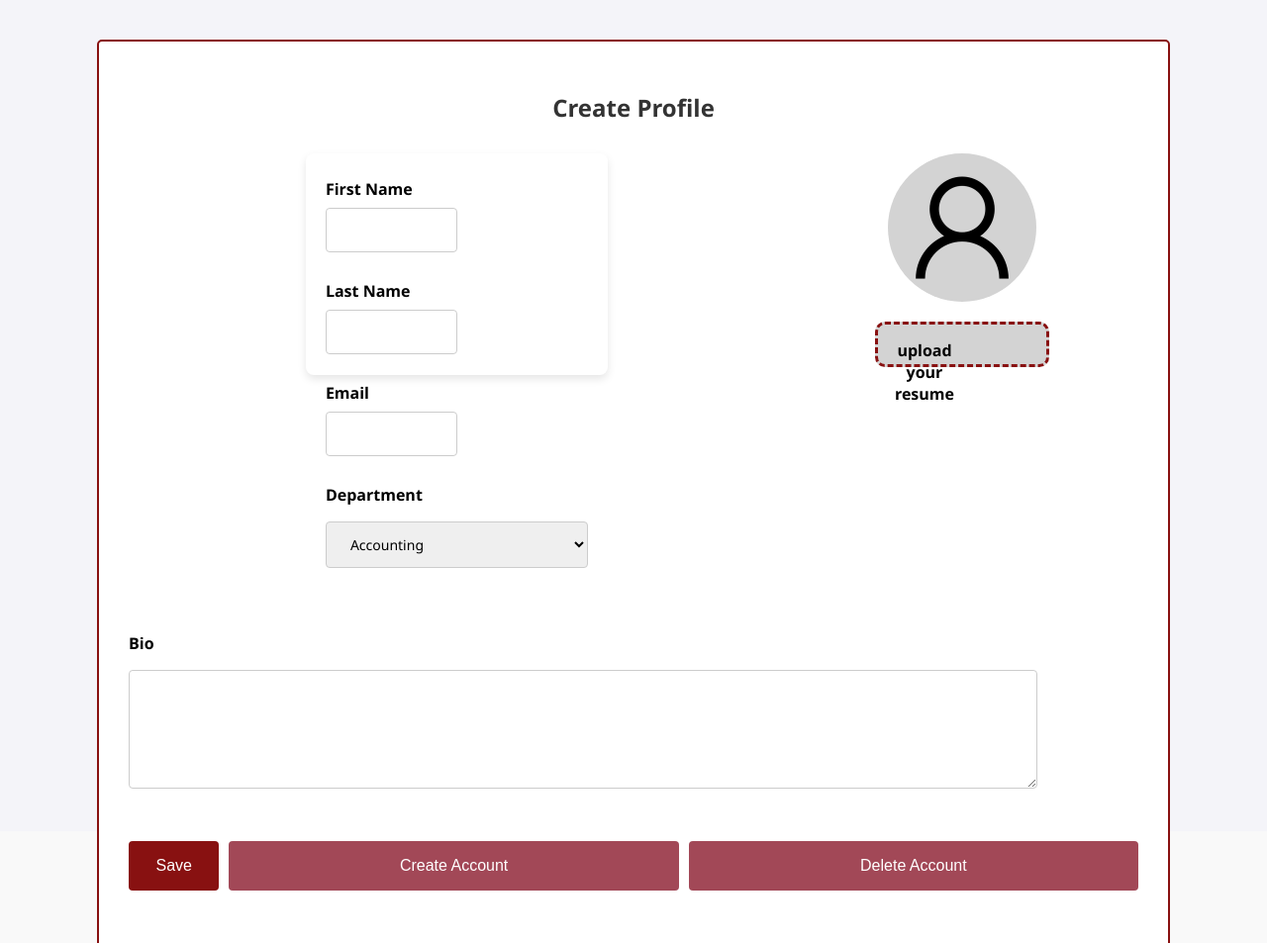
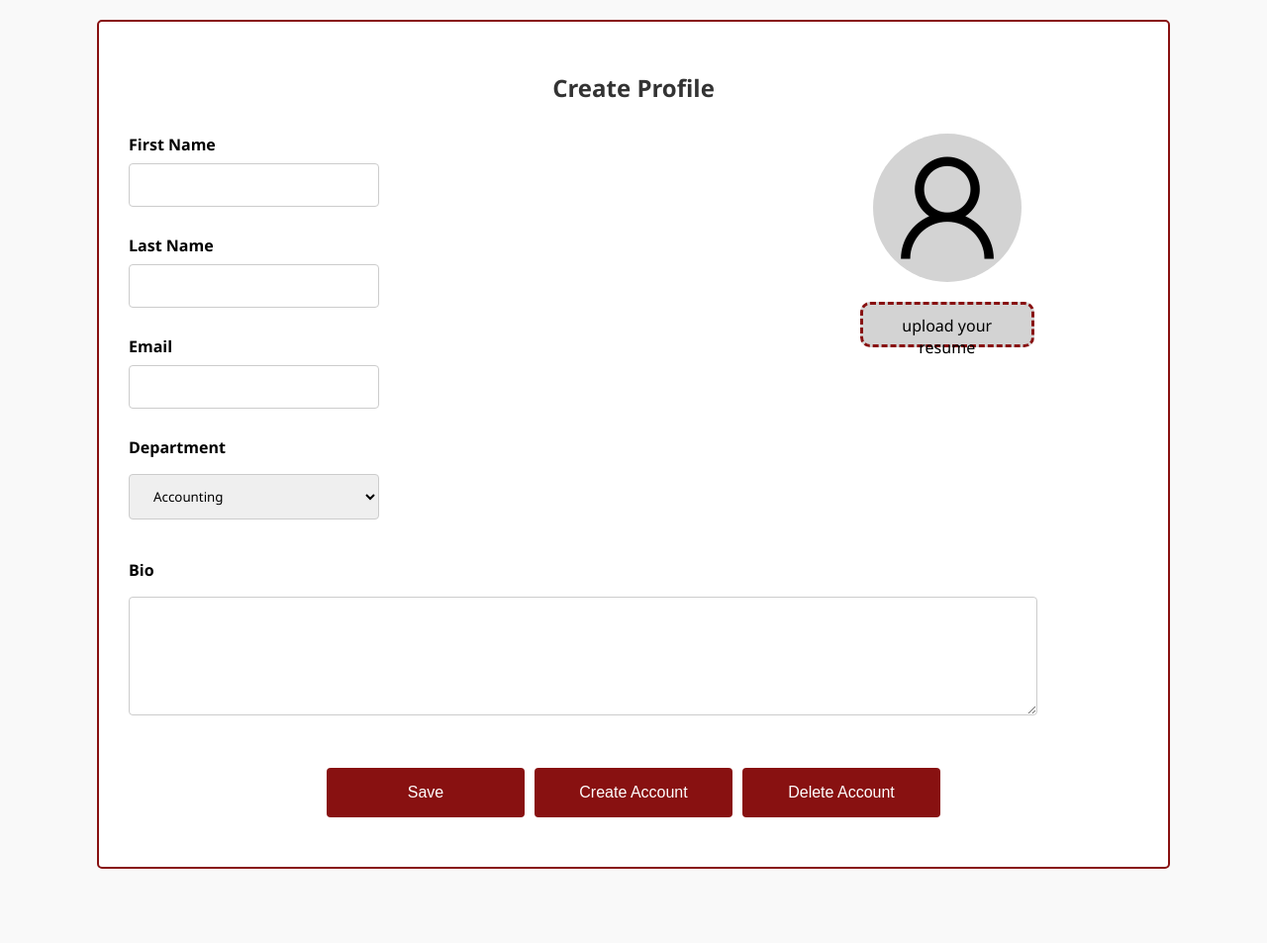
Before and after one commit to bjh26/326project, a website built with Vite: page frontend/src/index.html in a window 1280 px wide. Shown: the top 953 px of the page at 99% size. After the commit the page ends 878 px from the top, so only its background shows below. Built offline with nearby package versions, Linux system fonts and the light colour scheme.

Commit message:
Dont need the stylesheet in the index.html file

```diff
--- a/frontend/src/index.html
+++ b/frontend/src/index.html
@@ -5,13 +5,6 @@
     <meta name="viewport" content="width=device-width, initial-scale=1.0" />
     <!-- Add Font Awesome for icons -->
     <link rel="stylesheet" href="https://cdnjs.cloudflare.com/ajax/libs/font-awesome/6.4.0/css/all.min.css">
-    <link rel="stylesheet" href="./CreateAPost/styles.css">
-    <link rel="stylesheet" href="./CreateNewAccount/style.css">
-    <link rel="stylesheet" href="./EditPages/main.css">
-    <link rel="stylesheet" href="./Login/styles.css">
-    <link rel="stylesheet" href="./NewUserCreation/index.html">
-    <link rel="stylesheet" href="./pages/HomePage/HomePage.css">
-    <link rel="stylesheet" href="./UserProfilePage/styles.css">
     <title>Research Connect</title>
   </head>
   <body>
```
